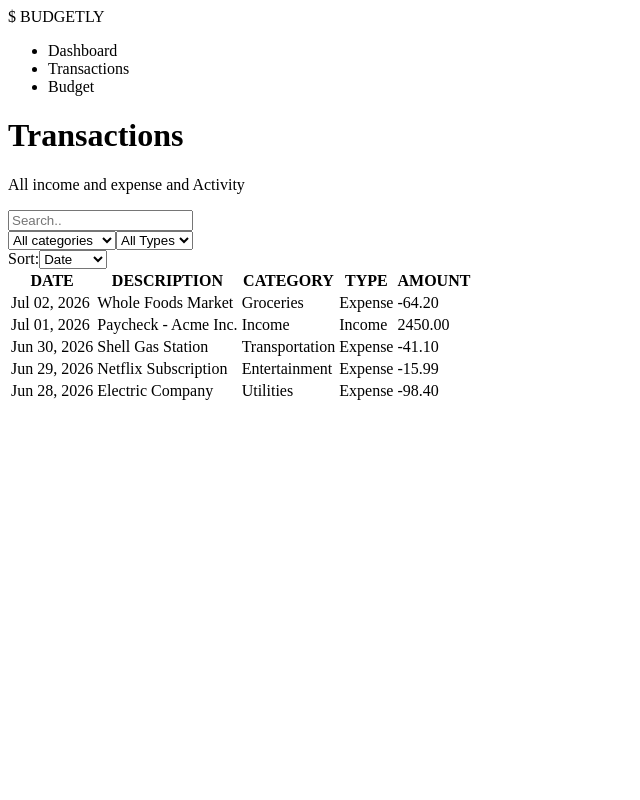
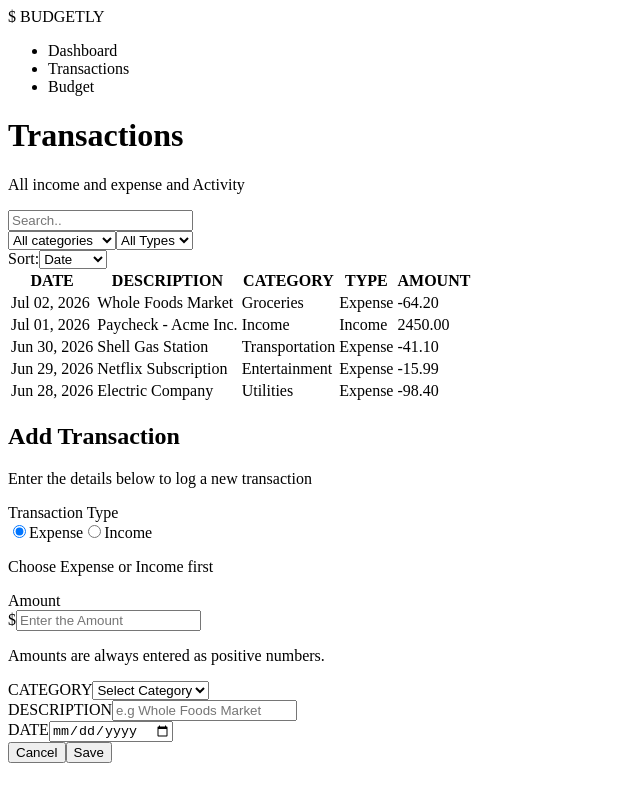
Before and after one commit to EbenAngeline/Unit1ProjectPersonalFinanceApp, a React (Vite) app in the folder Project1/: page / in a window 1280 px wide. Shown: the whole page, without its empty margins (0-640 px from the left). Built offline with nearby package versions, Linux system fonts and the light colour scheme.

Commit message:
Add Transaction-working in progress

```diff
--- a/Project1/src/App.jsx
+++ b/Project1/src/App.jsx
@@ -4,24 +4,59 @@ import Sidebar from "./components/Transaction/Sidebar";
 import Transactions from "./components/Transaction/Transactions";
 //import TransactionList from "./components/Transaction/TransactionList";
 //import TransactionItem from "./components/Transaction/TransactionItem";
-
+import AddTransaction from "./components/AddDeleteTransaction/AddTransaction";
 
 function App() {
   const [transactions, setTransactions] = useState([
-    { id: 1, date: 'Jul 02, 2026', description: 'Whole Foods Market', category: 'Groceries', type: 'Expense', amount: -64.20 },
-    { id: 2, date: 'Jul 01, 2026', description: 'Paycheck - Acme Inc.', category: 'Income', type: 'Income', amount: 2450.00 },
-    { id: 3, date: 'Jun 30, 2026', description: 'Shell Gas Station', category: 'Transportation', type: 'Expense', amount: -41.10 },
-    { id: 4, date: 'Jun 29, 2026', description: 'Netflix Subscription', category: 'Entertainment', type: 'Expense', amount: -15.99 },
-    { id: 5, date: 'Jun 28, 2026', description: 'Electric Company', category: 'Utilities', type: 'Expense', amount: -98.40 },
+    {
+      id: 1,
+      date: "Jul 02, 2026",
+      description: "Whole Foods Market",
+      category: "Groceries",
+      type: "Expense",
+      amount: -64.2,
+    },
+    {
+      id: 2,
+      date: "Jul 01, 2026",
+      description: "Paycheck - Acme Inc.",
+      category: "Income",
+      type: "Income",
+      amount: 2450.0,
+    },
+    {
+      id: 3,
+      date: "Jun 30, 2026",
+      description: "Shell Gas Station",
+      category: "Transportation",
+      type: "Expense",
+      amount: -41.1,
+    },
+    {
+      id: 4,
+      date: "Jun 29, 2026",
+      description: "Netflix Subscription",
+      category: "Entertainment",
+      type: "Expense",
+      amount: -15.99,
+    },
+    {
+      id: 5,
+      date: "Jun 28, 2026",
+      description: "Electric Company",
+      category: "Utilities",
+      type: "Expense",
+      amount: -98.4,
+    },
   ]);
   return (
     <div>
-    <Sidebar/>
+      <Sidebar />
 
-
-    <Transactions transactions={transactions}/>
-  </div>
-  )
+      <Transactions transactions={transactions} />
+      <AddTransaction />
+    </div>
+  );
 }
 
 export default App;
--- /dev/null
+++ b/Project1/src/components/AddDeleteTransaction/AddTransaction.jsx
@@ -0,0 +1,121 @@
+import React, { useState } from "react";
+function AddTransaction() {
+  const [transactionType, setTransactionType] = useState("Expense");
+  const [amount, setAmount] = useState("");
+  const [category, setCategory] = useState("");
+  const [description, setDescription] = useState("");
+  const [date, setDate] = useState("");
+  const handleSave = () => {
+    console.log({
+      transactionType,
+      amount,
+      category,
+      description,
+      date,
+    });
+  };
+  return (
+    <>
+      {" "}
+      <div className="add-transaction">
+        <h2>Add Transaction</h2>
+        <p>Enter the details below to log a new transaction</p>
+      </div>
+      <div className="transaction-form">
+        <label> Transaction Type</label>
+      </div>
+      <div className=" radio-buttons">
+        <label>
+            <input type="radio"name="transactionType" value="expense"
+            checked={transactionType === 'Expense' ?' active':''} onClick={() => setTransactionType("Expense")}/>
+        </label>
+        <label
+          className={`radio-button ${transactionType === 'Expense' ?' active':''}`}
+          onClick={() => setTransactionType("Expense")}
+        >Expense</label>
+
+        <label>
+            <input type="radio"name="transactionType" value="income"
+            checked={transactionType === 'Income' ?' active':''} onClick={() => setTransactionType("Income")}
+            />
+        </label>
+
+        < label
+          className={`radio-button ${transactionType === 'Income' ?' active':''}`}
+          onClick={() => setTransactionType("Income")}
+        >Income</label>
+
+        <p>
+
+          Choose Expense or Income first
+        </p>
+      </div>
+      <div className="amount">
+        <label htmlFor="amount"> Amount</label>
+        <div className="input">
+          <span className="symbol">$</span>
+          <input
+            type="number"
+            id="amount"
+            value={amount}
+            onChange={(e) => setAmount(e.target.value)}
+            placeholder="Enter the Amount"
+          />
+        </div>
+        <p> Amounts are always entered as positive numbers.</p>
+      </div>
+      <div className="category-section"></div>
+      <label htmlFor="category">CATEGORY</label>
+      <select
+        id="category"
+        value={category}
+        onChange={(e) => setCategory(e.target.value)}
+      >
+        <option value="category"> Select Category</option>
+        {transactionType === "Expense" && (
+          <>
+            <option value="Groceries">Groceries</option>
+            <option value="Utilities">Utilities</option>
+            <option value="Rent">Rent</option>
+            <option value="Transportation">Transportation</option>
+            <option value="Entertainment">Entertainment</option>
+          </>
+        )}
+
+        {transactionType === "Income" && (
+          <>
+            <option value="Salary"> Salary</option>
+            <option value="Investmaent">Investment</option>
+          </>
+        )}
+
+      </select>
+      <div className="description">
+        <label htmlFor="description">DESCRIPTION</label>
+        <input
+          type="text"
+          id="description"
+          value={description}
+          onChange={(e) => setDescription(e.target.value)}
+          placeholder="e.g Whole Foods Market"
+        />
+      </div>
+      <div className="date">
+        <label htmlFor="date">DATE</label>
+        <input
+          type="date"
+          id="date"
+          value={date}
+          onChange={(e) => setDescription(e.target.value)}
+        />
+      </div>
+      <div className="form-action">
+        <button className="cancel-button">Cancel</button>
+        <button className="save-button" onClick={handleSave}>
+          Save{" "}
+        </button>
+      </div>
+    </>
+  );
+}
+export default AddTransaction;
--- a/Project1/src/components/Transaction/Transaction.css
+++ b/Project1/src/components/Transaction/Transaction.css
@@ -1,3 +1,3 @@
-.container{
-    text-align: center;
+.container {
+  text-align: center;
 }
--- a/Project1/src/components/Transaction/Transactions.jsx
+++ b/Project1/src/components/Transaction/Transactions.jsx
@@ -1,67 +1,90 @@
-import React,{useState} from 'react';
-import TransactionList from './TransactionList';
-function Transactions({ transactions = [] }){
+import React, { useState } from "react";
+import TransactionList from "./TransactionList";
+function Transactions({ transactions = [] }) {
+  const [searchTerm, setSearchTerm] = useState("");
+  const [SelectedCategory, setSelectedCategory] = useState("All categories");
+  const [selectedType, setSelectedType] = useState("All Types");
+  const [sortBy, setSortBy] = useState("Date");
+  const category = [
+    "All categories",
+    "Groceries",
+    "Income",
+    "Transportation",
+    "Entertainment",
+    "Utilities",
+  ];
+  const types = ["All Types", "Income", "Expense"];
+  const sortOptions = ["Date", "Amount"];
 
-    const[searchTerm,setSearchTerm]=useState('');
-    const [SelectedCategory,setSelectedCategory]=useState('All categories');
-    const [selectedType,setSelectedType]=useState('All Types');
-    const[sortBy,setSortBy]=useState('Date');
-    const category = ['All categories','Groceries','Income','Transportation','Entertainment','Utilities'];
-    const types =['All Types','Income','Expense'];
-    const sortOptions=['Date','Amount'];
-
-   const handleSearchChange = (event) =>{
+  const handleSearchChange = (event) => {
     setSearchTerm(event.target.value);
   };
-const handleCategoryChange = (event) =>{
+  const handleCategoryChange = (event) => {
     setSelectedCategory(event.target.value);
   };
-const handleTypeChange = (event) =>{
+  const handleTypeChange = (event) => {
     setSelectedType(event.target.value);
   };
-const handleSortChange = (event) =>{
+  const handleSortChange = (event) => {
     setSortBy(event.target.value);
   };
-const filteredTransactions = transactions.filter(transaction => {
-    const desc = (transaction.description || '').toString().toLowerCase();
+  const filteredTransactions = transactions.filter((transaction) => {
+    const desc = (transaction.description || "").toString().toLowerCase();
     const matchesSearch = desc.includes(searchTerm.toLowerCase());
-    const matchesCategory = SelectedCategory === 'All categories' || transaction.category === SelectedCategory;
-    const matchesType = selectedType === 'All Types' || transaction.type === selectedType;
+    const matchesCategory =
+      SelectedCategory === "All categories" ||
+      transaction.category === SelectedCategory;
+    const matchesType =
+      selectedType === "All Types" || transaction.type === selectedType;
     return matchesSearch && matchesCategory && matchesType;
   });
 
-
   const sortedTransactions = [...filteredTransactions].sort((a, b) => {
-    if (sortBy === 'Date') {
-
+    if (sortBy === "Date") {
       return new Date(b.date) - new Date(a.date);
-    } else if (sortBy === 'Amount') {
+    } else if (sortBy === "Amount") {
       return b.amount - a.amount; // Sort by amount descending
     }
     return 0;
   });
-    return(
-    <div className='container'>
+  return (
+    <div className="container">
       <h1>Transactions</h1>
       <p> All income and expense and Activity</p>
-            <div className='controlbar'>
-            <input type="text"placeholder='Search..'value={searchTerm} onChange={handleSearchChange}/></div>
+      <div className="controlbar">
+        <input
+          type="text"
+          placeholder="Search.."
+          value={searchTerm}
+          onChange={handleSearchChange}
+        />
+      </div>
       <select value={SelectedCategory} onChange={handleCategoryChange}>
-                {category.map(cat=>(<option key={cat} value={cat}>{cat}</option>))}
+        {category.map((cat) => (
+          <option key={cat} value={cat}>
+            {cat}
+          </option>
+        ))}
       </select>
       <select value={selectedType} onChange={handleTypeChange}>
-                {types.map(type=>(<option key={type} value={type}>{type}</option>))}
+        {types.map((type) => (
+          <option key={type} value={type}>
+            {type}
+          </option>
+        ))}
       </select>
-            <div className='sort'>
+      <div className="sort">
         <label>Sort:</label>
         <select value={sortBy} onChange={handleSortChange}>
-                    {sortOptions.map(option=> (<option key={option} value={option}>{option}</option>))}
+          {sortOptions.map((option) => (
+            <option key={option} value={option}>
+              {option}
+            </option>
+          ))}
         </select>
       </div>
 
-
-                <TransactionList transactions={sortedTransactions}/>
-
+      <TransactionList transactions={sortedTransactions} />
     </div>
   );
 }
```
Also changed, not shown: Project1/src/components/Transaction/Sidebar.jsx (+14 -12 lines), Project1/src/components/Transaction/TransactionItem.jsx (+4 -3 lines), Project1/src/components/Transaction/TransactionList.jsx (+5 -6 lines). Lines whose indentation alone changed are shown as unchanged.
